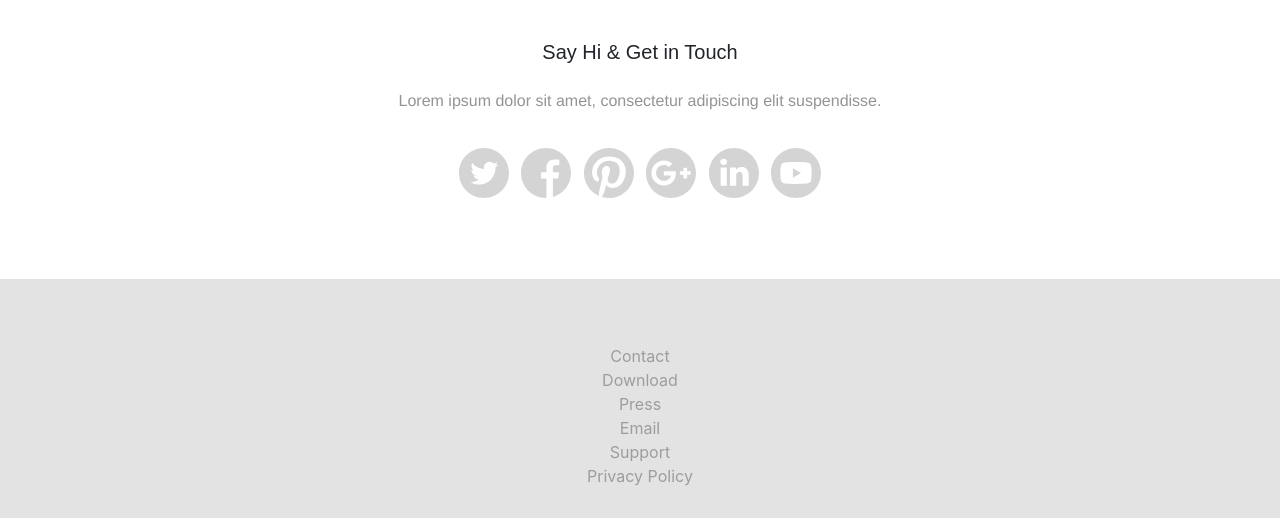
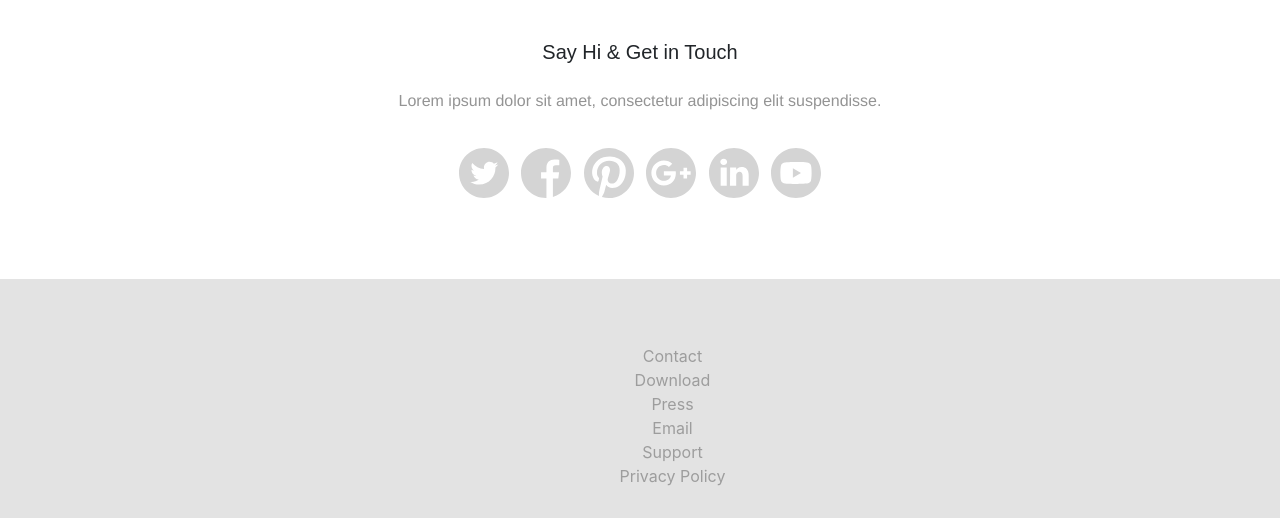
Before and after one commit to Sumpheus/M2-Integration-de-maquette-Bootstrap-, a plain HTML site: page Index.html in a window 1280 px wide. Shown: the part 1554-2072 px from the top of the page. Drawn offline with nearby package versions, Linux system fonts and the light colour scheme; a web font is replaced by a local one.

Commit message:
Footer allingé horizontalement

```diff
--- a/main.css
+++ b/main.css
@@ -191,3 +191,7 @@ header div ul{
     color:black;
     transition-duration:0.2s;
 }
+
+#thefooter li{
+    padding-left:65px;
+}
```
